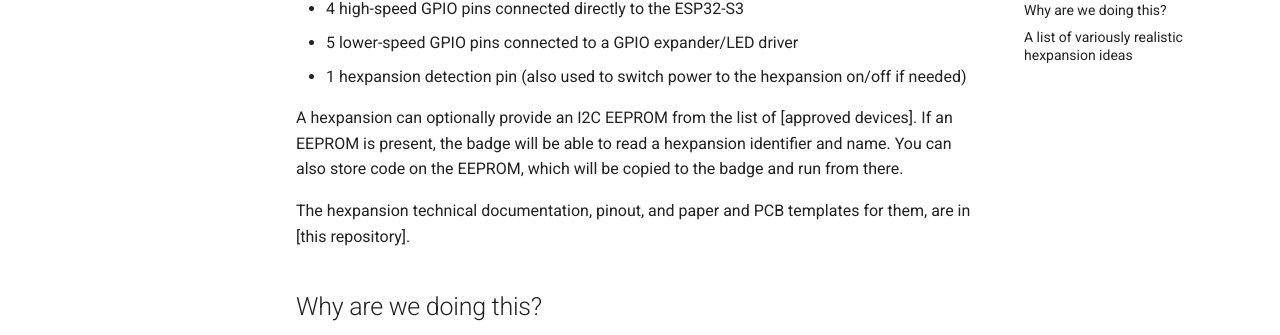
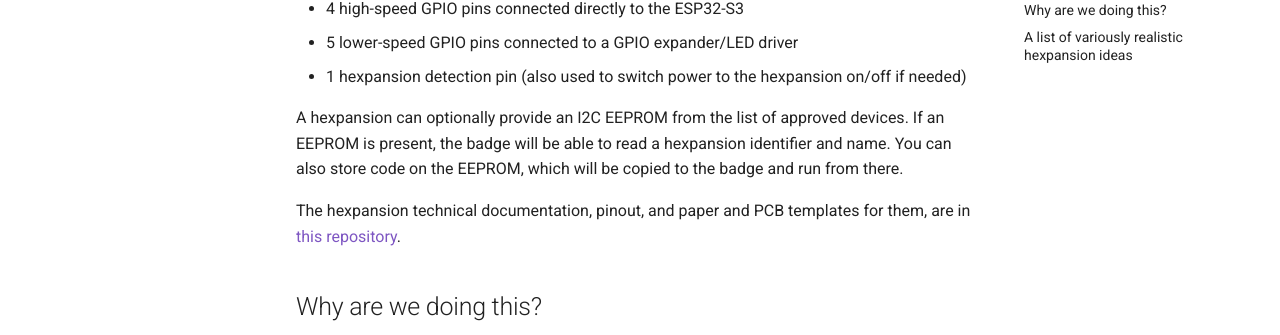
Before and after one commit to emfcamp/badge-2024-documentation, an MkDocs documentation site: the page built from docs/index.md, in a window 1280 px wide and 900 px high, scrolled down 2937 px. Shown: the part 152-487 px from the top of the window. Built offline with MkDocs 1.6.1 and Material for MkDocs 9.7.7, drawn with Linux system fonts in a browser that asks for light colours; some of the changed lines change nothing that is shown.

Commit message:
Remove some loose comments.

```diff
--- a/docs/index.md
+++ b/docs/index.md
@@ -34,9 +34,9 @@
 * 5 lower-speed GPIO pins connected to a GPIO expander/LED driver
 * 1 hexpansion detection pin (also used to switch power to the hexpansion on/off if needed)
 
-A hexpansion can optionally provide an I2C EEPROM from the list of [approved devices]<!--FIXME add the link-->. If an EEPROM is present, the badge will be able to read a hexpansion identifier and name. You can also store code on the EEPROM, which will be copied to the badge and run from there.
+A hexpansion can optionally provide an I2C EEPROM from the list of approved devices. If an EEPROM is present, the badge will be able to read a hexpansion identifier and name. You can also store code on the EEPROM, which will be copied to the badge and run from there.
 
-The hexpansion technical documentation, pinout, and paper and PCB templates for them, are in [this repository]<!--FIXME add the link-->.
+The hexpansion technical documentation, pinout, and paper and PCB templates for them, are in [this repository](https://github.com/emfcamp/badge-2024-hardware).
 
 ## Why are we doing this?
 
```
